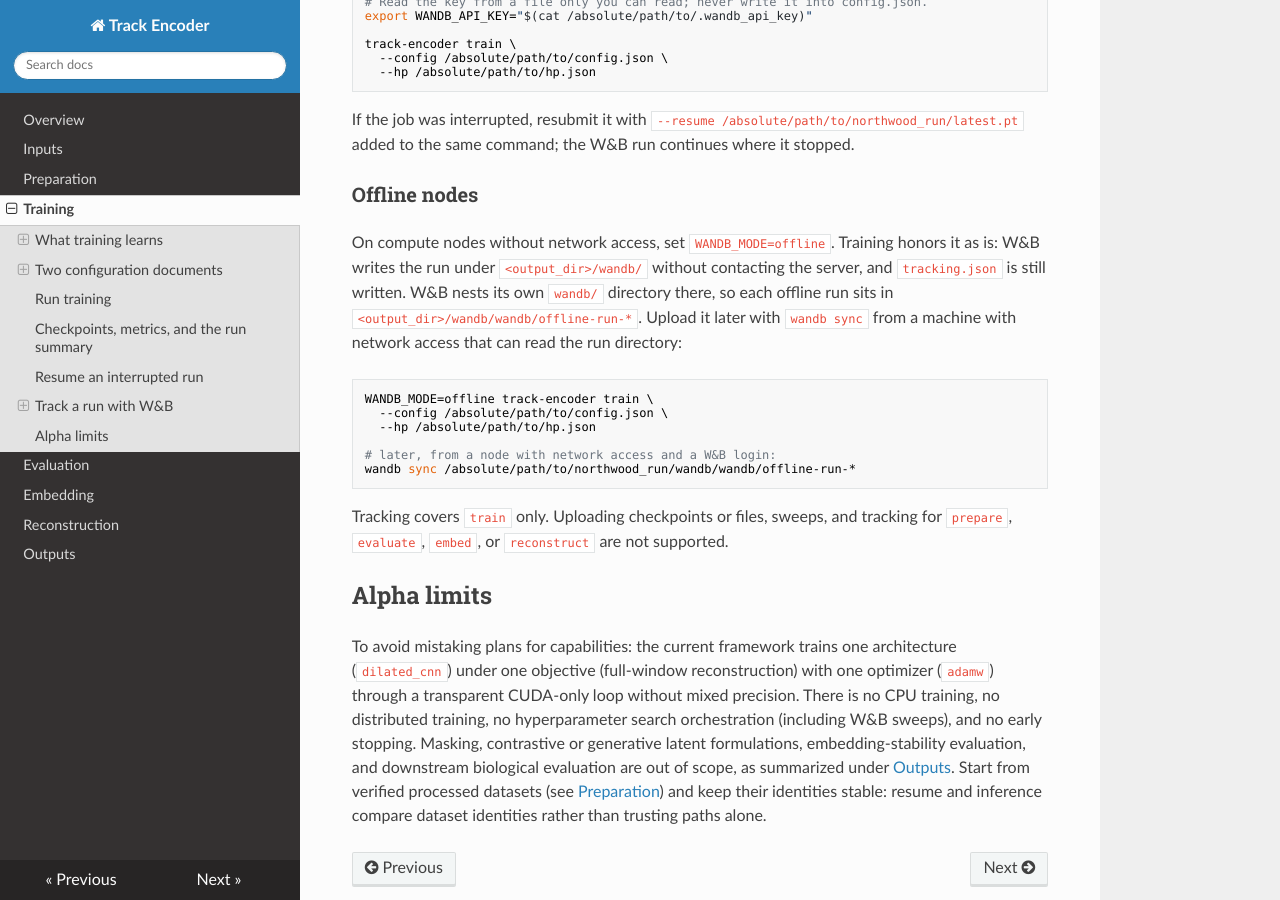
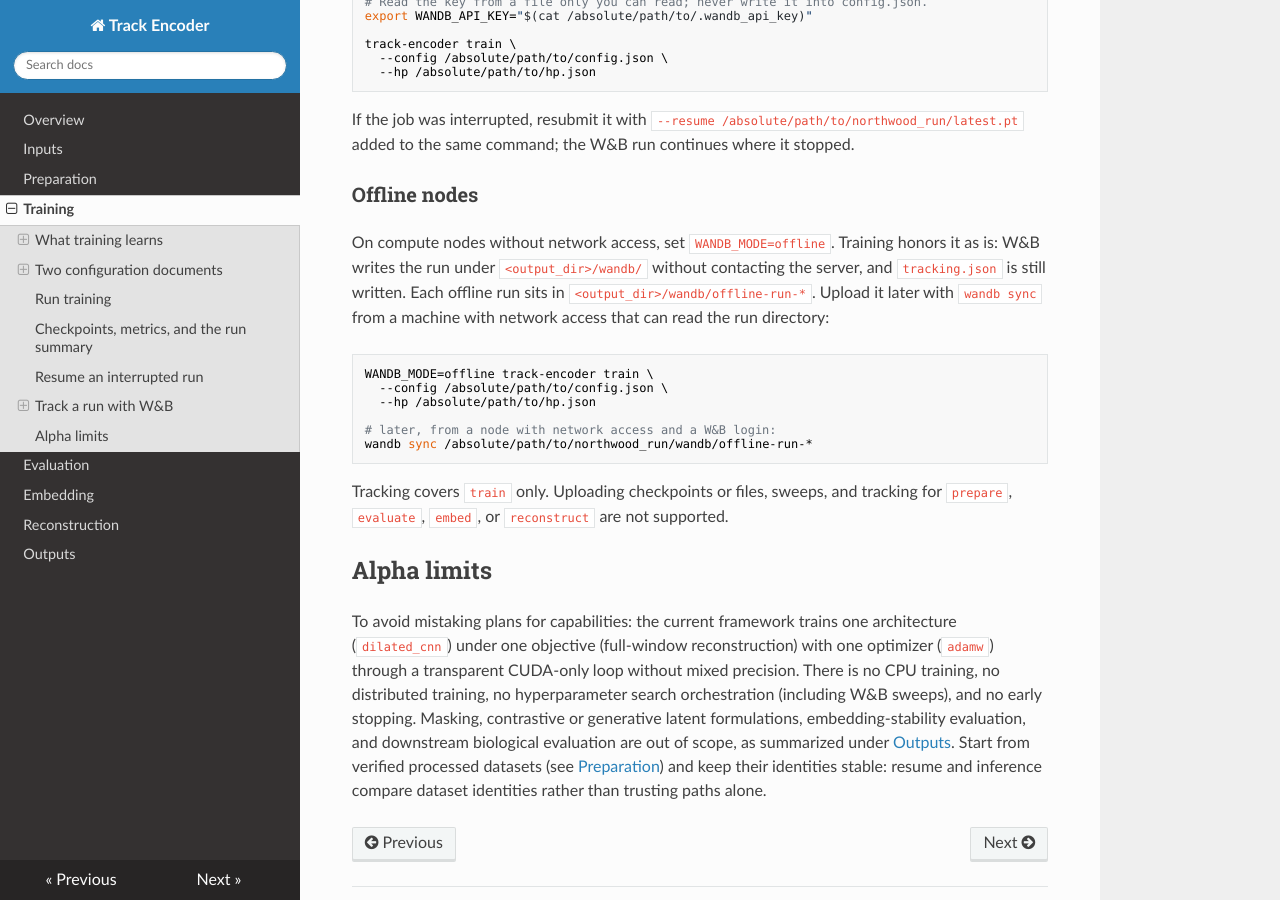
Before and after one commit to DignoMor/xp-track-encoder-doc, an MkDocs documentation site: the page built from docs/training.md, in a window 1280 px wide and 900 px high, scrolled down 8334 px. Built offline with MkDocs 1.6.1, drawn with Linux system fonts in a browser that asks for light colours; nearby versions of some CDN libraries.

Commit message:
Point wandb sync at <output_dir>/wandb/offline-run-*
Training now gives W&B the run directory, so W&B's own wandb/ level is
the run's wandb/ and offline runs are no longer nested one level deeper.

Co-Authored-By: Claude Opus 5.5 <noreply@anthropic.com>

````diff
--- a/docs/training.md
+++ b/docs/training.md
@@ -436,9 +436,8 @@ command; the W&B run continues where it stopped.
 
 On compute nodes without network access, set `WANDB_MODE=offline`. Training
 honors it as is: W&B writes the run under `<output_dir>/wandb/` without
-contacting the server, and `tracking.json` is still written. W&B nests its
-own `wandb/` directory there, so each offline run sits in
-`<output_dir>/wandb/wandb/offline-run-*`. Upload it later with `wandb sync`
+contacting the server, and `tracking.json` is still written. Each offline
+run sits in `<output_dir>/wandb/offline-run-*`. Upload it later with `wandb sync`
 from a machine with network access that can read the run directory:
 
 ```bash
@@ -447,7 +446,7 @@ WANDB_MODE=offline track-encoder train \
   --hp /absolute/path/to/hp.json
 
 # later, from a node with network access and a W&B login:
-wandb sync /absolute/path/to/northwood_run/wandb/wandb/offline-run-*
+wandb sync /absolute/path/to/northwood_run/wandb/offline-run-*
 ```
 
 Tracking covers `train` only. Uploading checkpoints or files, sweeps, and
````
Also changed, not shown: 1 other file.
